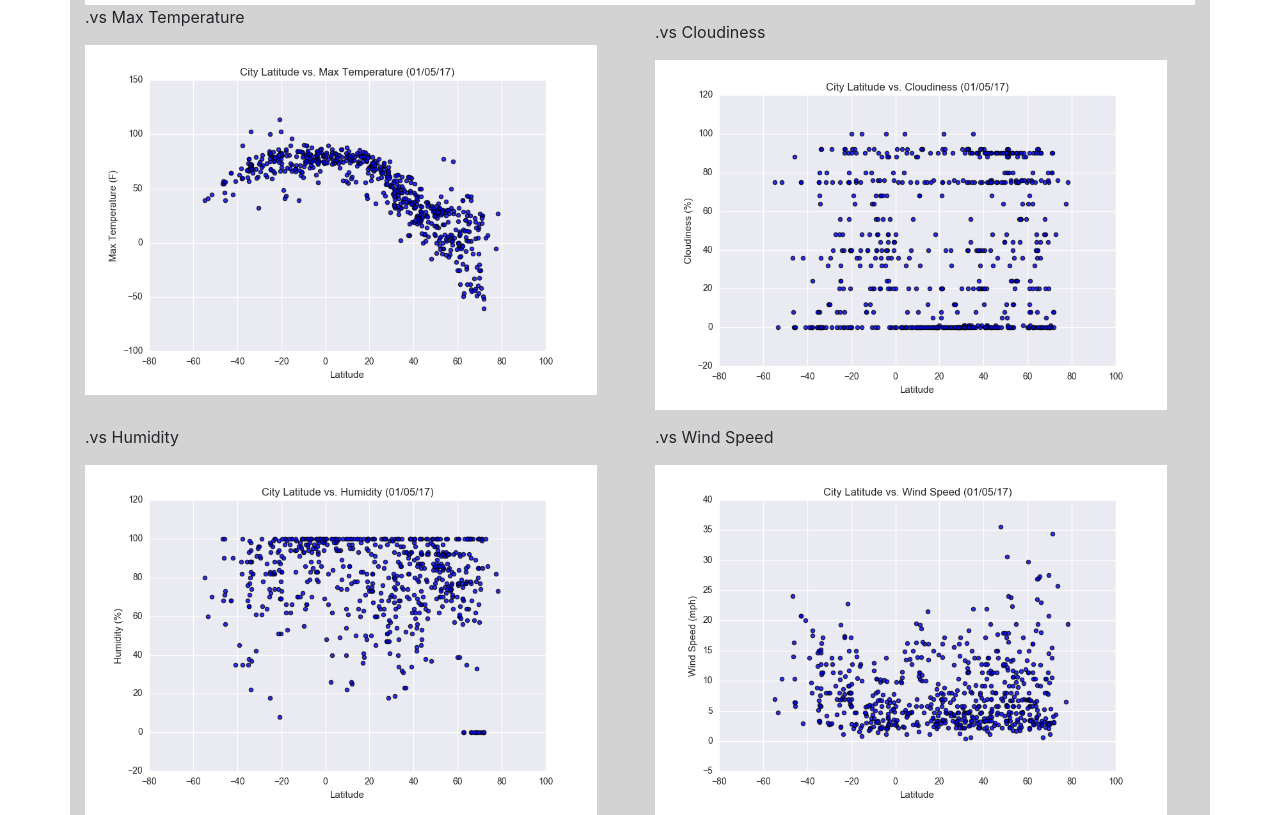
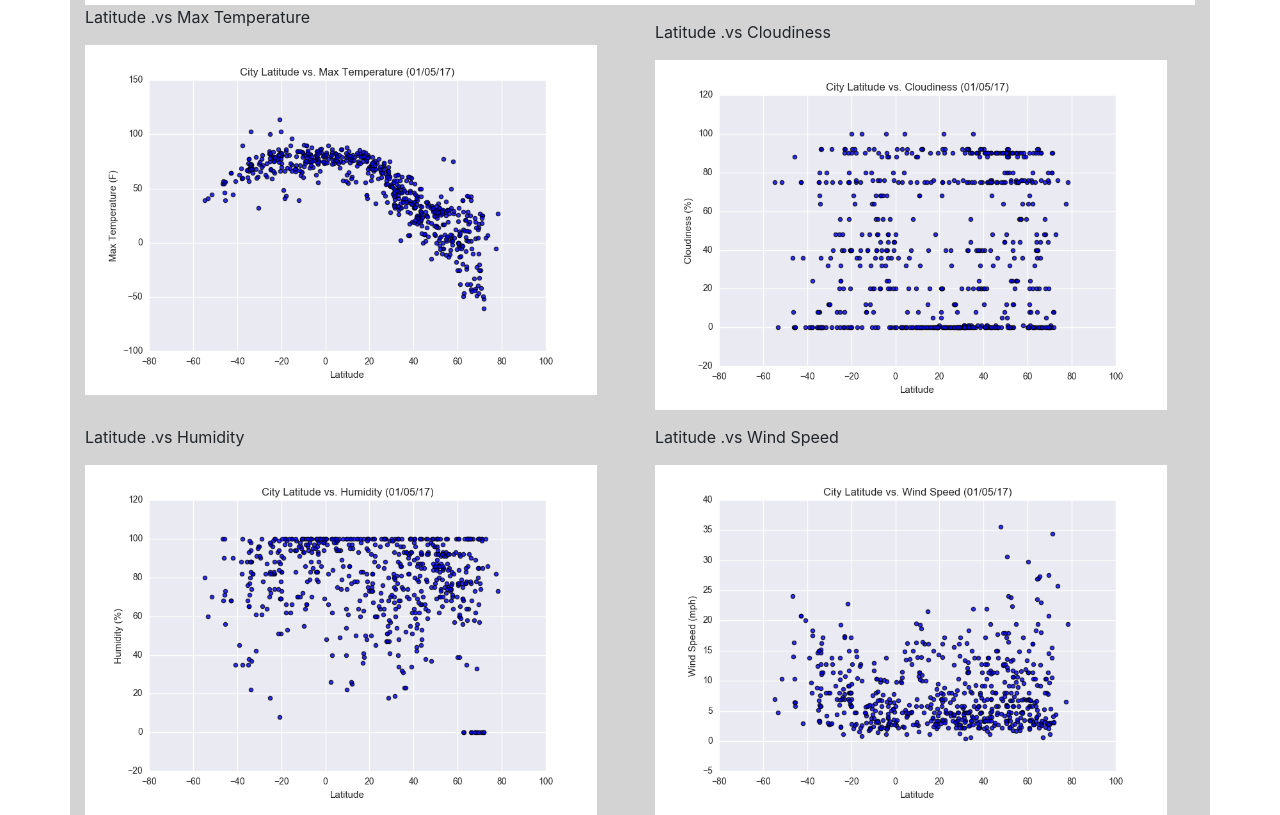
Before and after one commit to alexanderdyan/alexanderdyan.github.io, a plain HTML site: page Comparisons.html in a window 1280 px wide. Shown: the part 51-866 px from the top of the page. Drawn offline with nearby package versions, Linux system fonts and the light colour scheme.

Commit message:
resizing, fixed spelling

```diff
--- a/Comparisons.html
+++ b/Comparisons.html
@@ -45,25 +45,25 @@
     <!--Seventh Row-->
   <div class="row text-left">
     <div class="col-md-6 ">
-      <p>.vs Max Temperature</p>
+      <p>Latitude .vs Max Temperature</p>
       <a href="MaxTemp.html">
         <img width="512" height="350" src="WebVisualizations/images/MaxTemperatureImg.png" class="float-left"/>
       </a>
     </div>
     <div class="col-md-6 ComparisonImage">
-      <p>.vs Cloudiness</p>
+      <p>Latitude .vs Cloudiness</p>
       <a href="Cloudiness.html">
         <img width="512" height="350" src="WebVisualizations/images/CloudinessImage.png" class="float-left"/>
       </a>
     </div>
     <div class="col-md-6 ComparisonImage">
-      <p>.vs Humidity</p>
+      <p>Latitude .vs Humidity</p>
       <a href="Humidity.html">
         <img width="512" height="350" src="WebVisualizations/images/HumidityImage.png" class="float-left"/>
       </a>
     </div>
     <div class="col-md-6 ComparisonImage">
-      <p>.vs Wind Speed</p>
+      <p>Latitude .vs Wind Speed</p>
       <a href="WindSpeed.html">
         <img width="512" height="350" src="WebVisualizations/images/WindSpeedImage.png" class="float-left"/>
       </a>
```
Also changed, not shown: Cloudiness.html (+1 -1 lines), Humidity.html (+1 -1 lines), MaxTemp.html (+1 -1 lines), WindSpeed.html (+1 -1 lines).
